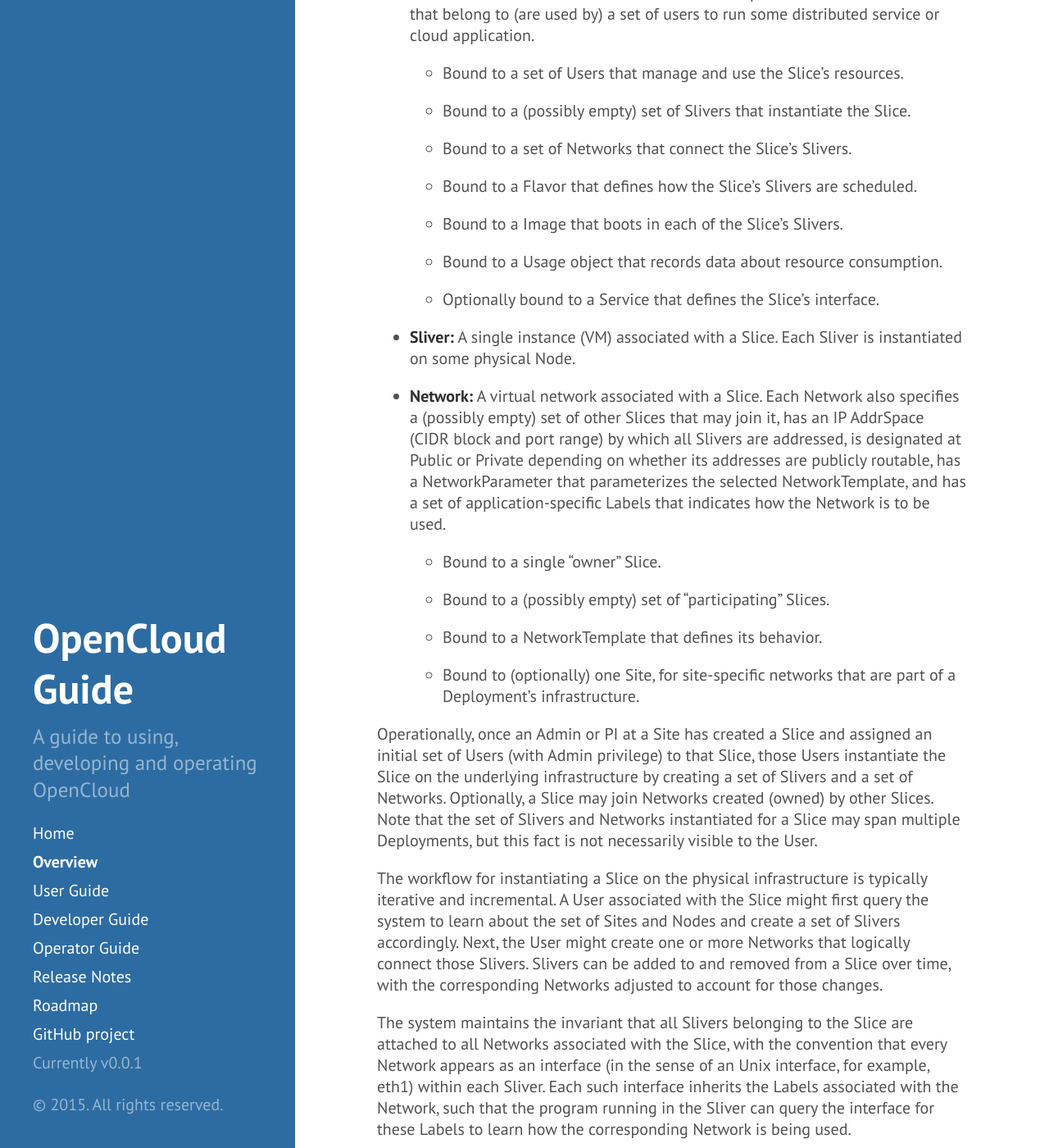
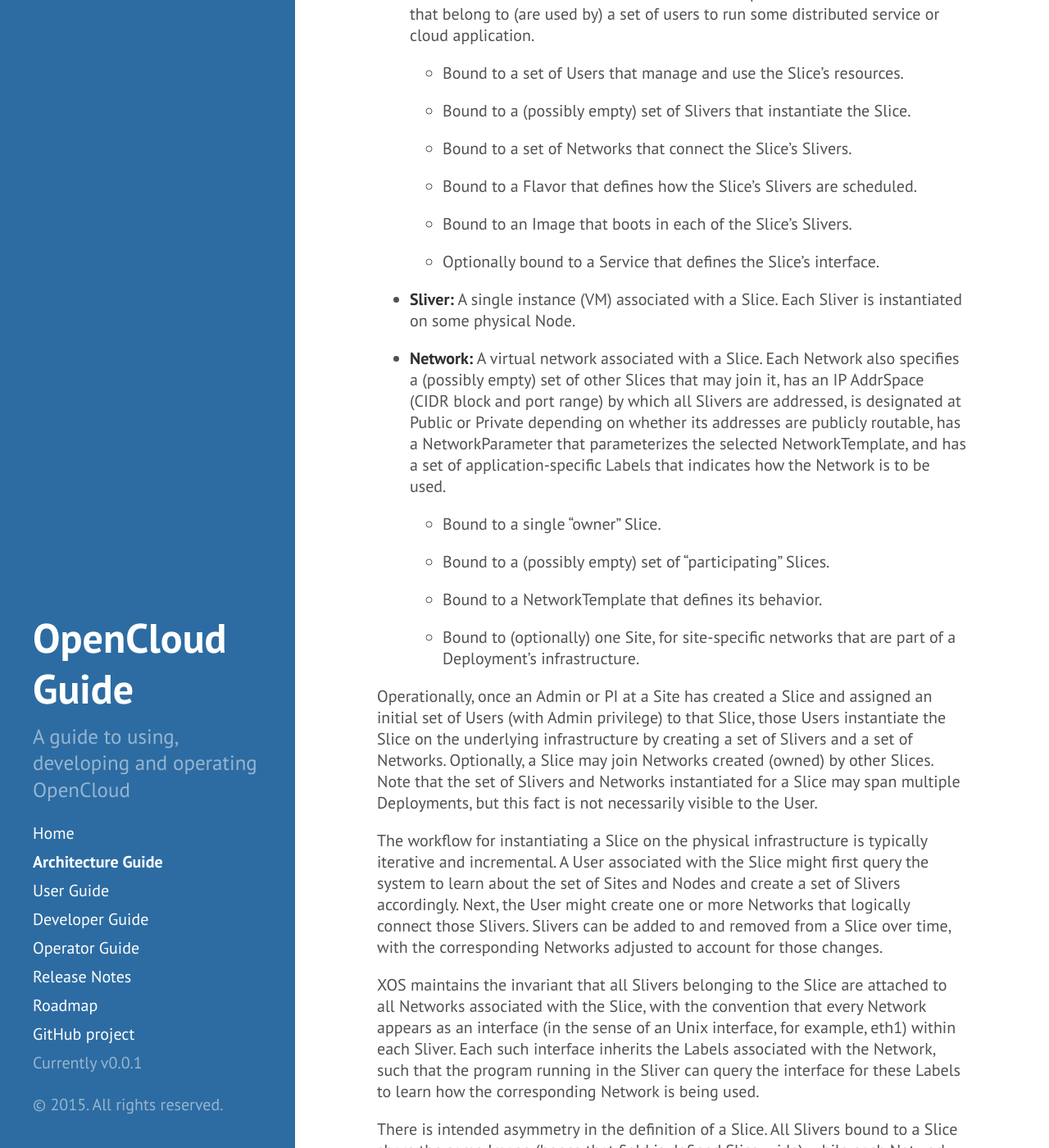
Before and after one commit to open-cloud/open-cloud.github.io.old, a Jekyll site: the page built from 0_overview.md, in a window 1280 px wide and 1400 px high, scrolled down 7740 px. Shown: the whole window at 82% size. Built offline with Jekyll 4.4.1, drawn with Linux system fonts in a browser that asks for light colours; Markdown is read by kramdown in place of the engine named in the settings; some of the changed text lies outside the part shown.

Commit message:
architecture guide

```diff
--- a/0_overview.md
+++ b/0_overview.md
@@ -1,6 +1,6 @@
 ---
 layout: page
-title: Overview
+title: Architecture Guide
 ---
 
 OpenCloud is an operational cloud running on servers distributed
@@ -109,13 +109,15 @@
 
 This section gives a high-level overview of the XOS data model. This
 overview focuses on the abstract objects and relationships among them,
-and should not be read as an formal specification. A detailed and
-up-to-date definition is included in the Appendix.
+and should not be read as a formal specification. A detailed and
+up-to-date specification of the REST API exported by the data model is
+available at
+[portal.opencloud.us/docs/](http://portal.opencloud.us/docs/).
 
 The data model is implemented in Django, so we (mostly) adopt Django
 terminology to describe it. Briefly, what is often referred to as an
 *Object Class* or *Object Type* is called a *Content Type* or *Model*
-in Django. This document uses the term *Object Type* for this concept.
+in Django. This guide uses the term *Object Type* for this concept.
 
 An Object Type defines a set of *Fields*, each Field has a *Type*, and
 each Type has a set of *Attributes*. Some of these Attributes are core
@@ -130,8 +132,7 @@
 The following introduces and motivates XOS's core Object Types, along
 with some of their key Fields, including relationships to other Object
 Types. The discussion is organized around five categories: access
-control, infrastructure, policy, virtualization, and
-services.
+control, infrastructure, policy, virtualization, and services.
 
 ###Access Control
 
@@ -334,10 +335,7 @@
   - Bound to a Flavor that defines how the Slice's Slivers are
     scheduled.
 
-  - Bound to a Image that boots in each of the Slice's Slivers.
-
-  - Bound to a Usage object that records data about resource
-    consumption.
+  - Bound to an Image that boots in each of the Slice's Slivers.
 
   - Optionally bound to a Service that defines the Slice's interface.
 
@@ -378,8 +376,8 @@
 Slivers can be added to and removed from a Slice over time, with the
 corresponding Networks adjusted to account for those changes.
 
-The system maintains the invariant that all Slivers belonging to the
-Slice are attached to all Networks associated with the Slice, with the
+XOS maintains the invariant that all Slivers belonging to the Slice
+are attached to all Networks associated with the Slice, with the
 convention that every Network appears as an interface (in the sense of
 an Unix interface, for example, eth1) within each Sliver. Each such
 interface inherits the Labels associated with the Network, such that
```
Also changed, not shown: other parts of 0_overview.md (+2 -0 lines).
